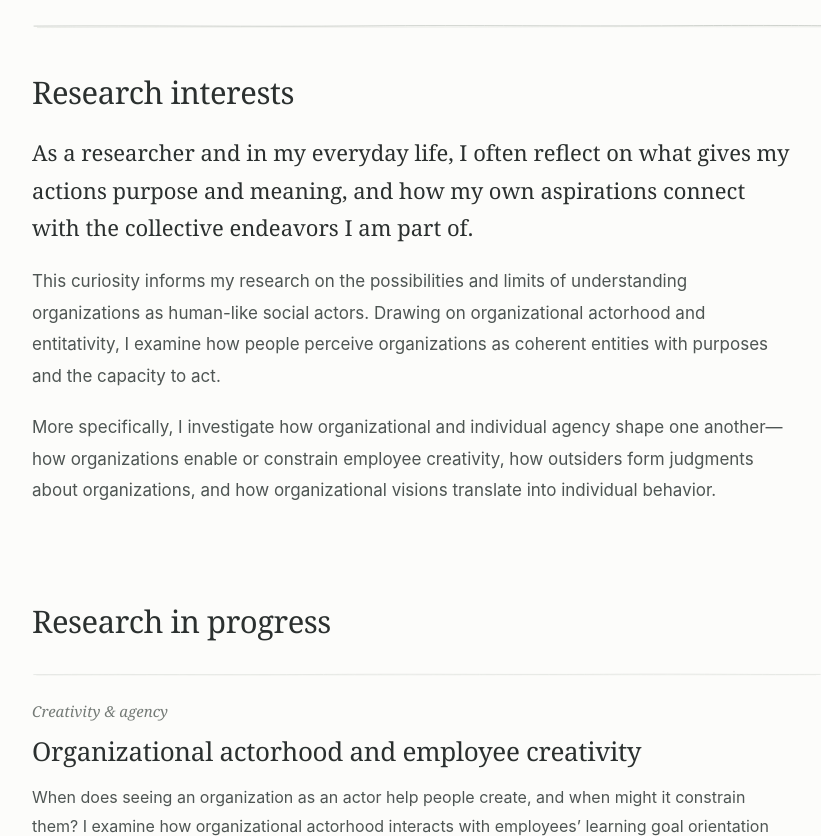
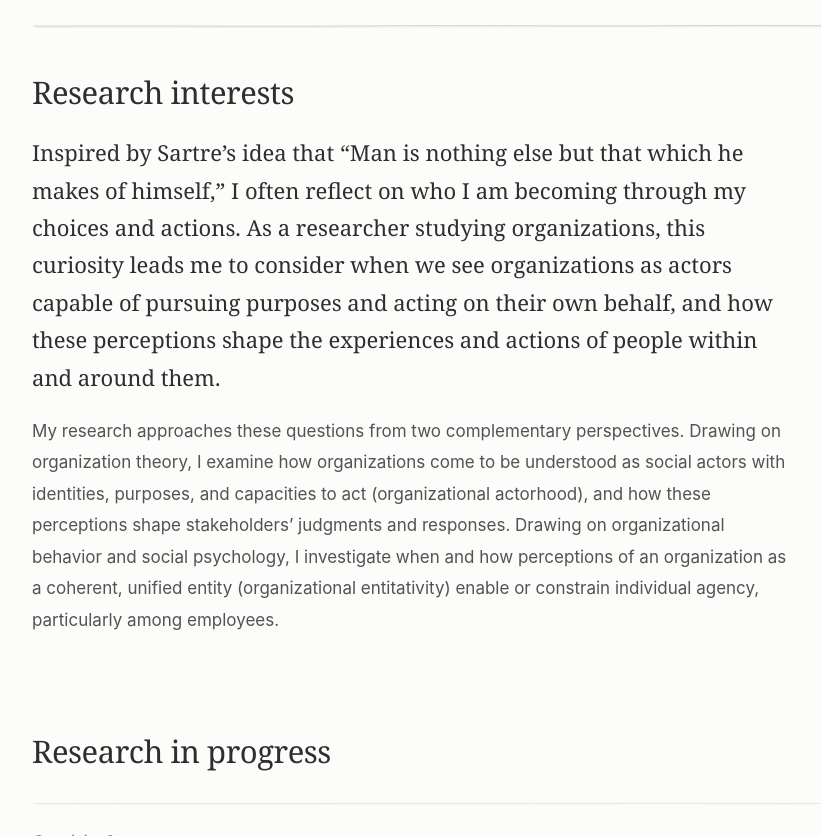
Before and after one commit to jasmineyingtang/jasmineyingtang.github.io, a plain HTML site: page index.html in a window 1280 px wide. Shown: the part 660-1496 px from the top of the page, without its empty margins (158-979 px from the left). Drawn offline with Linux system fonts and the light colour scheme.

Commit message:
change research interest text

```diff
--- a/index.html
+++ b/index.html
@@ -114,9 +114,8 @@ if ('IntersectionObserver' in window) {
       <div class="container section-grid">
         <div class="section-label"><h2 id="interests-title">Research interests</h2></div>
         <div class="reading-column">
-          <p class="lead">As a researcher and in my everyday life, I often reflect on what gives my actions purpose and meaning, and how my own aspirations connect with the collective endeavors I am part of.</p>
-          <p>This curiosity informs my research on the possibilities and limits of understanding organizations as human-like social actors. Drawing on organizational actorhood and entitativity, I examine how people perceive organizations as coherent entities with purposes and the capacity to act.</p>
-          <p>More specifically, I investigate how organizational and individual agency shape one another—how organizations enable or constrain employee creativity, how outsiders form judgments about organizations, and how organizational visions translate into individual behavior.</p>
+          <p class="lead">Inspired by Sartre’s idea that “Man is nothing else but that which he makes of himself,” I often reflect on who I am becoming through my choices and actions. As a researcher studying organizations, this curiosity leads me to consider when we see organizations as actors capable of pursuing purposes and acting on their own behalf, and how these perceptions shape the experiences and actions of people within and around them.</p>
+          <p>My research approaches these questions from two complementary perspectives. Drawing on organization theory, I examine how organizations come to be understood as social actors with identities, purposes, and capacities to act (organizational actorhood), and how these perceptions shape stakeholders’ judgments and responses. Drawing on organizational behavior and social psychology, I investigate when and how perceptions of an organization as a coherent, unified entity (organizational entitativity) enable or constrain individual agency, particularly among employees.</p>
         </div>
       </div>
     </section>
```
